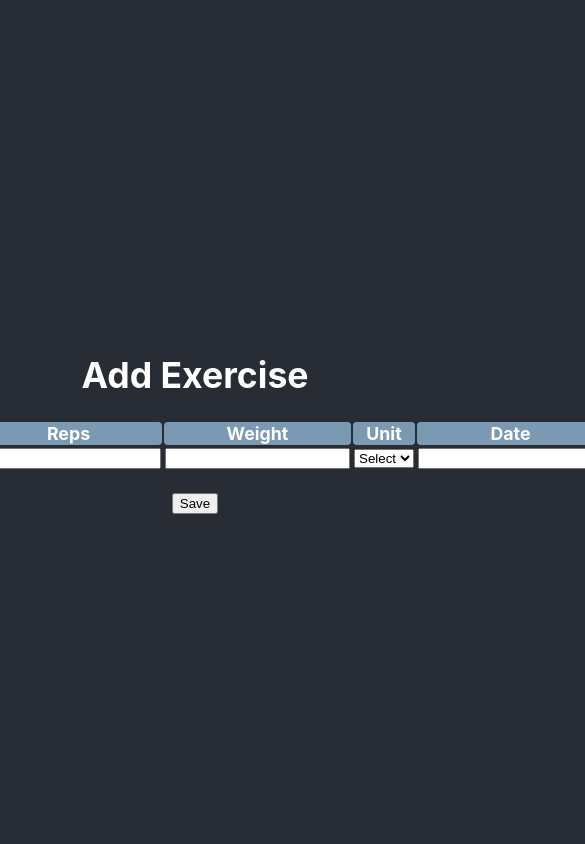
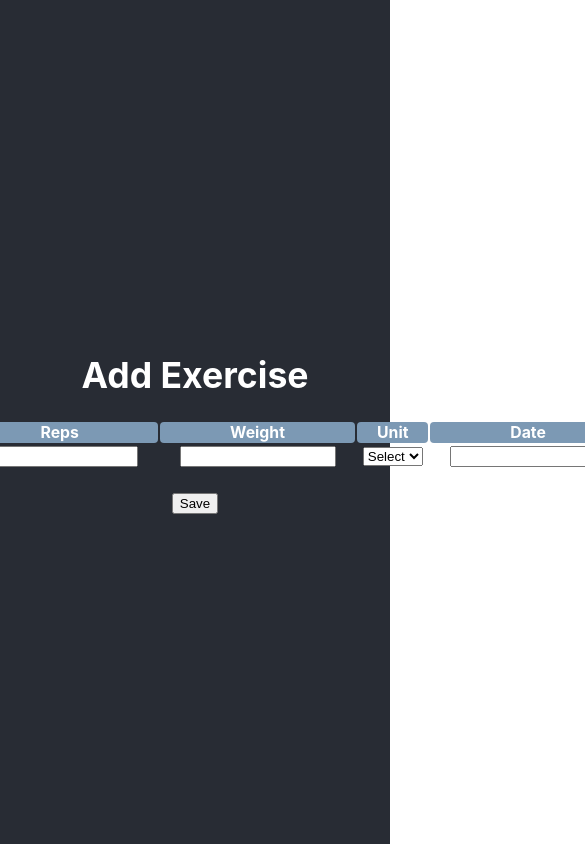
Before and after one commit to SamuelHaupt/projects, a React (Create React App) app in the folder client_view/: page /create-exercise in a window 390 px wide. Shown: the top 844 px of the page, 585 px wide, since content can reach past the window. Built offline with nearby package versions, Linux system fonts and the light colour scheme.

Commit message:
test mobile style

```diff
--- a/client_view/src/App.css
+++ b/client_view/src/App.css
@@ -1,17 +1,3 @@
-body {
-  text-align: center;
-  background-color: #282c34;
-  min-height: 100vh;
-  display: flex;
-  flex-direction: column;
-  align-items: center;
-  justify-content: center;
-  padding-left: 10%;
-  padding-right: 10%;
-  font-size: calc(10px + 2vmin);
-  color: white;
-}
-
 .App {
   text-align: center;
 }
@@ -32,11 +18,18 @@ body {
 th {
   background-color: #7c99b4;
   border-radius: 4px;
-  width: 5%;
+  font-size: calc(8px + 2vmin);
+  align-items: center;
+  justify-content: center;
+  min-width: 20px;
+  padding-left: .5em;
+  padding-right: .5em;
 }
 
 td {
   font-size: calc(3px + 2vmin);
+  padding-left: .5em;
+  padding-right: .5em;
 }
 
 tr:nth-child(even){background-color: #333842;}
@@ -45,10 +38,12 @@ tr:hover {
   background-color: slategrey;
 }
 
+input {
+  max-width: 80%;
+}
+
 .ModifyRow:hover {
   background-color: #282c34;
-  margin:0 2.5%;
-  width: 20%;
 }
 
 .BlankColumn {
--- a/client_view/src/pages/CreateExercisePage.js
+++ b/client_view/src/pages/CreateExercisePage.js
@@ -1,4 +1,3 @@
-import '../App.css';
 import React, { useState } from 'react';
 import { useHistory } from 'react-router-dom';
 
@@ -35,7 +34,7 @@ function CreateExercisePage () {
     };
 
     return (
-        <div className="App-header">
+        <div>
             <h1>Add Exercise</h1>
             <table id='exercises'>
                 <thead>
--- a/client_view/src/pages/EditExercisePage.js
+++ b/client_view/src/pages/EditExercisePage.js
@@ -1,4 +1,3 @@
-import '../App.css';
 import React, { useState } from 'react';
 import { useHistory } from 'react-router-dom';
 import EditSelectUnit from '../components/EditSelectUnit';
@@ -32,7 +31,7 @@ function EditExercisePage ({ exerciseToEdit }) {
     };
 
     return (
-        <div className="App-header">
+        <div>
             <h1>Edit Exercise</h1>
             <table id='exercises'>
                 <thead>
--- a/client_view/src/pages/HomePage.js
+++ b/client_view/src/pages/HomePage.js
@@ -1,4 +1,3 @@
-import '../App.css';
 import React, { useState, useEffect } from 'react';
 import { useHistory, Link } from 'react-router-dom';
 import ExerciseTable from '../components/ExerciseTable';
@@ -32,7 +31,7 @@ function HomePage({ setExerciseToEdit }) {
     }, []);
 
     return (
-        <div className="App-header">
+        <div>
             <h2>Exercise Tracker App</h2>
             <ExerciseTable exercises={exercises} onDelete={onDelete} onEdit={onEdit}></ExerciseTable>
             <Link to='/create-exercise'>Add Exercise</Link>
```
Also changed, not shown: 1 other file (tests, documents, lock files or other folders).
